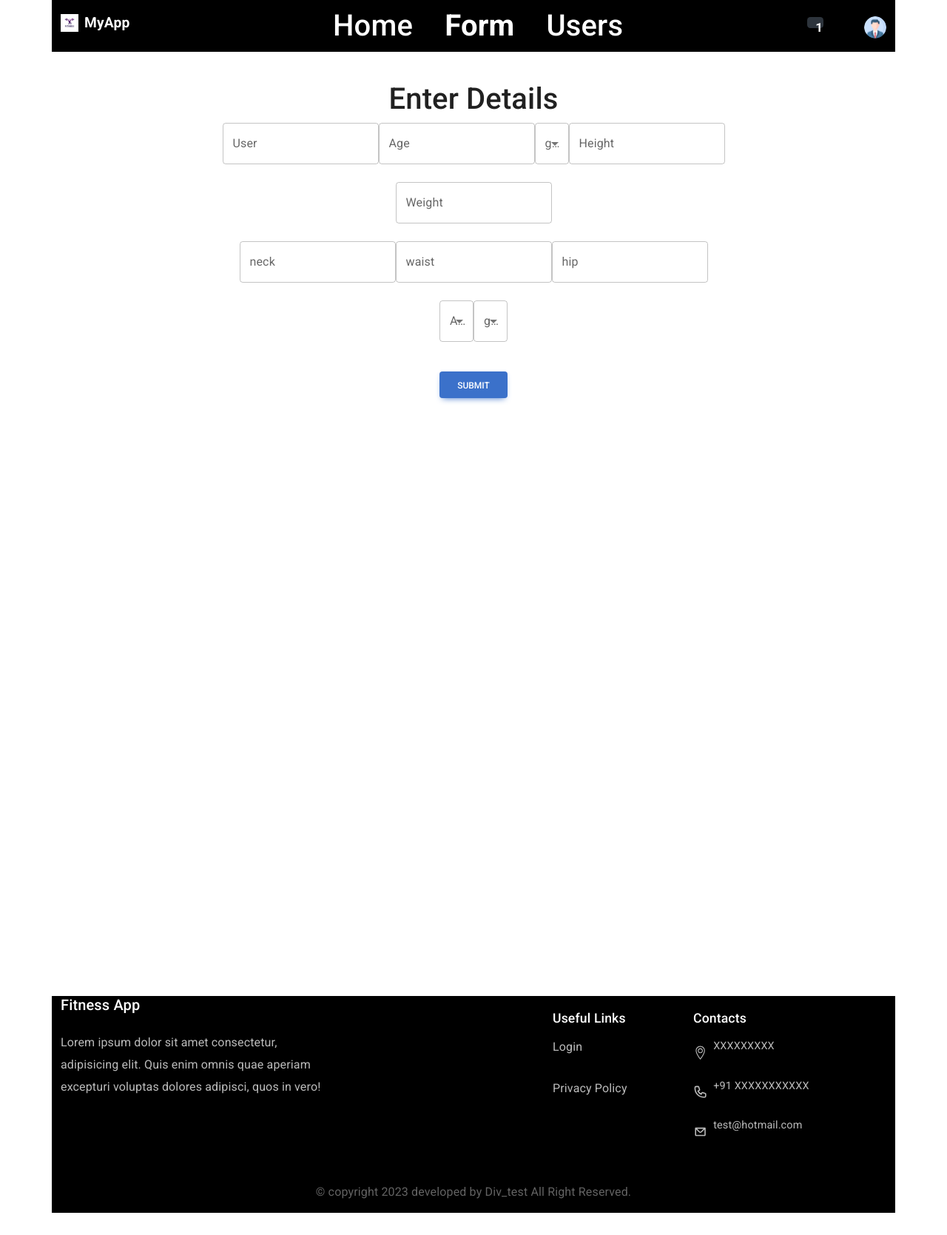
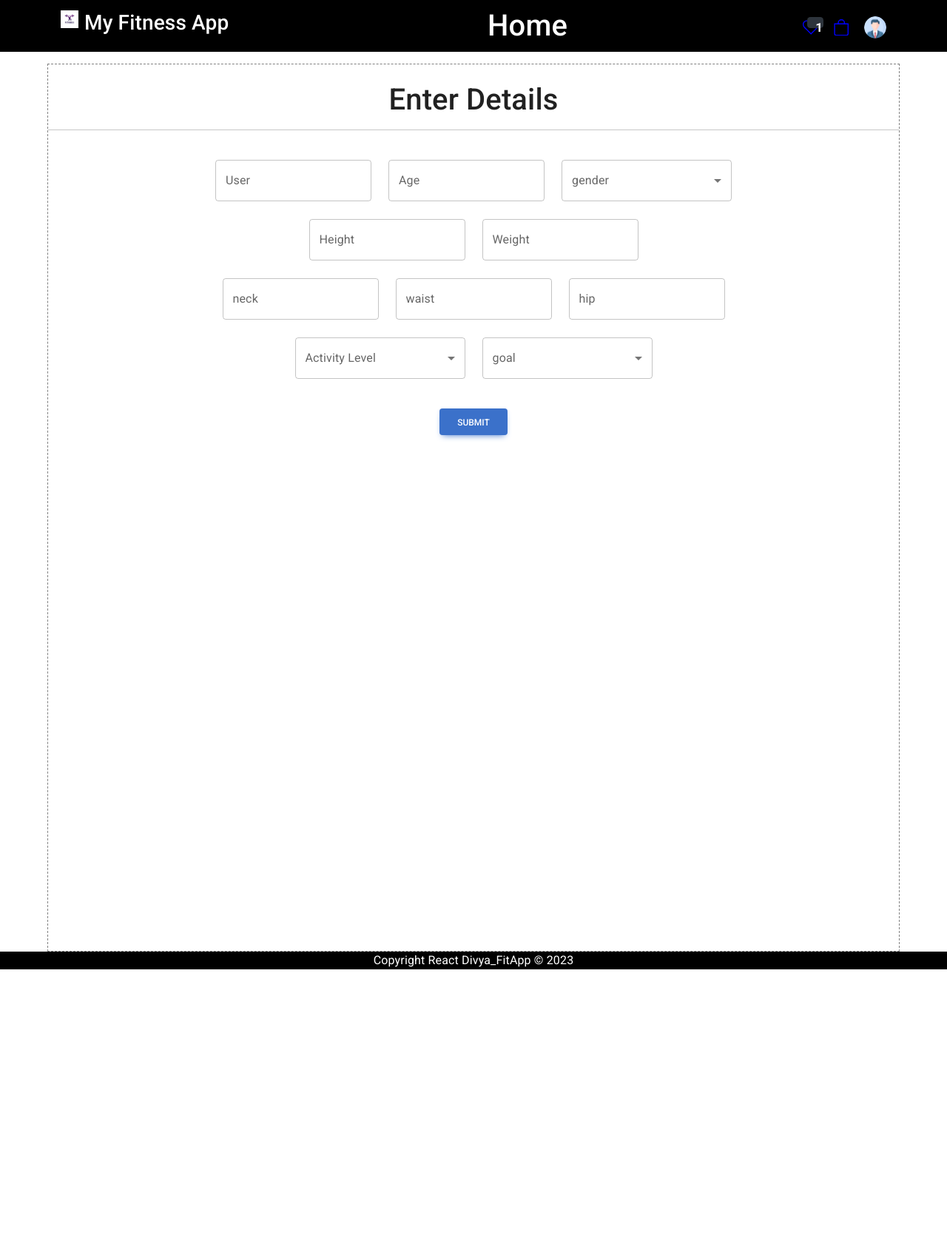
Before and after one commit to Divyao/NewFitnessApp, a React (Create React App) app: page /home in a window 1280 px wide. Shown: the whole page at 74% size. After the commit the page ends 1310 px from the top, so only its background shows below. Built offline with nearby package versions, Linux system fonts and the light colour scheme.

Commit message:
Fitness App

```diff
--- a/package.json
+++ b/package.json
@@ -22,6 +22,7 @@
     "react-dom": "^18.2.0",
     "react-icon": "^1.0.0",
     "react-icons": "^4.8.0",
+    "react-router-bootstrap": "^0.26.2",
     "react-router-dom": "^6.10.0",
     "react-scripts": "5.0.1",
     "react-toastify": "^9.1.1",
--- a/src/App.js
+++ b/src/App.js
@@ -6,6 +6,8 @@ import RegisterForm from './components/registration';
 import Login from './components/Login';
 import { Routes, Route } from 'react-router-dom';
 import 'bootstrap/dist/css/bootstrap.css';
+import Header from './components/header/Header';
+import Footer from './components/footer/Footer';
 
 
 // export const User = createContext({loginDetails});
@@ -13,7 +15,7 @@ import 'bootstrap/dist/css/bootstrap.css';
 function App() {
   return (
     <>
-
+   <Header/>
     <Routes>
         <Route path='/' element={<RegisterForm/>}/>
         <Route path='/login' element={<Login/>}/>
@@ -21,6 +23,7 @@ function App() {
         <Route path='/user' element={<UserForm/>}/>
         <Route path='/dashboard' element={<ExerciseCard/>}/>
     </Routes>
+    <Footer/>
 
 
     </>
--- a/src/components/Dashboard.js
+++ b/src/components/Dashboard.js
@@ -5,22 +5,17 @@ import  { useState, useEffect } from 'react';
 import axios  from 'axios';
 import Bodyfat from './Bodyfat';
 import { useLocation } from 'react-router-dom';
-import Footer from '../components/footer/Footer';
-import Header from '../components/header/Header';
-import  { useNavigate  } from 'react-router-dom';
 
 
 //import img1 from './img1.jpg';
 function ExerciseCard() {
 
-    const [details, setDetails] = useState({});
     const [bodyfat, setBodyfat] = useState('');
     const [idealWeight, setIdealWeight] = useState('');
     const [bmiValue ,setBMIValue] = useState('');
     const [macroValue ,setMacroValue] = useState('');
 
 
-    const nav = useNavigate();
     const location = useLocation();
 
     const newUserDet = location.state?.userDetails
@@ -77,8 +72,8 @@ function ExerciseCard() {
           height: newUserDet.height,
           weight: newUserDet.weight,
           gender: newUserDet.gender,
-          activitylevel: newUserDet.activitylevel,
-          goal:  newUserDet.goal
+          activitylevel: newUserDet.activity,
+          goal:  newUserDet.goals
         },
         headers: {
           'X-RapidAPI-Key': '4a0b82339bmshb4ed0c2cc0b76ebp1156aajsn3acd1ddc6749',
@@ -142,17 +137,15 @@ function ExerciseCard() {
         bmiUserData();
         idealWtData();
         macroData();
-    }, []);
+    }, [newUserDet]);
 
 
 
   return (
     <div className="container-sm">
-     <Header/>
      <Container className='p-4'>
     <Bodyfat bodyfatprop={bodyfat} bmiprop ={bmiValue} idealwtprop={idealWeight} macroprop ={macroValue}/>
     </Container>
-    <Footer/>
     </div>
 
   );
--- a/src/components/Input.js
+++ b/src/components/Input.js
@@ -3,23 +3,13 @@ import CssBaseline from '@mui/material/CssBaseline';
 import Box from '@mui/material/Box';
 import Container from '@mui/material/Container';
 import  { useState} from 'react';
-import { TextField,  Paper } from '@mui/material';
-import { styled } from '@mui/material/styles';
+import { TextField } from '@mui/material';
 import MenuItem from '@mui/material/MenuItem';
 import {db} from '../firebase';
-import { collection, addDoc, getDocs } from "firebase/firestore";
+import { collection, addDoc } from "firebase/firestore";
 import { useNavigate, useLocation } from "react-router-dom";
 import {Button} from 'react-bootstrap';
-import Footer from '../components/footer/Footer';
-import Header from '../components/header/Header';
 
-const Item = styled(Paper)(({ theme }) => ({
-  backgroundColor: theme.palette.mode === 'dark' ? '#1A2027' : '#fff',
-  ...theme.typography.body2,
-  padding: theme.spacing(1),
-  textAlign: 'center',
-  color: theme.palette.text.secondary,
-}));
 
 const genderList = [
   {
@@ -107,7 +97,6 @@ const activelyLevelList = [
     const [goals, setGoals] = useState('');
     const [user, setUser] = useState('');
     const [inputBtn,setInpBtn]=useState(false)
-    const [emailInp,setEmailInp]=useState('')
 
     const nav = useNavigate();
     const location = useLocation();
@@ -167,22 +156,28 @@ const activelyLevelList = [
     }
     return(
       <React.Fragment>
-         <Header/>
       <CssBaseline />
-      <Container fixed>
-        <Box sx={{ height: '150vh' }} >
+      <Container className="container-md" fixed>
+        <Box sx={{
+        height: '150vh', border: '1px dashed grey'
+      }}>
+
+
         <div align="center">
        <form onSubmit={onSubmitHandler}>
        <br/>
        <h1>Enter Details</h1>
+       <hr/>
+       <br/>
        <TextField  label="User" value={user} onChange=  { (e) => setUser(e.target.value) } />
-         <TextField  label="Age" value={age} onChange=  { (e) => setAge(e.target.value) } />
+         <TextField style={{marginLeft: "2%", }} label="Age" value={age} onChange=  { (e) => setAge(e.target.value) } />
          {/* <TextField label="Gender" value={gender} onChange={(e) => setGender(e.target.value)} /> */}
-         <TextField
+         <TextField  style={{marginLeft: "2%", width:"20%"}}
           id="outlined-select-activity"
           select
           label="gender"
           defaultValue="male"
+          placeholder='gender'
           value={gender}
           onChange={(e) => setGender(e.target.value)}
         >
@@ -193,18 +188,20 @@ const activelyLevelList = [
           ))}
         </TextField>
 
-         <TextField  label="Height" value={height} onChange={(e) => setHeight(e.target.value)} />
          <br/>
          <br/>
-        <TextField  label="Weight" value={weight} onChange={(e) => setWeight(e.target.value)} />
+         <TextField  label="Height" value={height} onChange={(e) => setHeight(e.target.value)} />
+
+        <TextField  style={{marginLeft: "2%", }} label="Weight" value={weight} onChange={(e) => setWeight(e.target.value)} />
         <br/>
          <br/>
          <TextField label="neck" value={neck} onChange={(e) => setNeck(e.target.value)} />
-         <TextField  label="waist" value={waist} onChange={(e) => setWaist(e.target.value)} />
-         <TextField  label="hip" value={hip} onChange={(e) => setHip(e.target.value)} />
+         <TextField style={{marginLeft: "2%", }} label="waist" value={waist} onChange={(e) => setWaist(e.target.value)} />
+         <TextField style={{marginLeft: "2%", }} label="hip" value={hip} onChange={(e) => setHip(e.target.value)} />
          <br/>
          <br/>
          <TextField
+          style={{ width:"20%"}}
           id="outlined-select-activity"
           select
           label="Activity Level"
@@ -220,6 +217,7 @@ const activelyLevelList = [
         </TextField>
 
         <TextField
+          style={{marginLeft: "2%", width:"20%"}}
           id="outlined-select-goal"
           select
           label="goal"
@@ -252,7 +250,6 @@ const activelyLevelList = [
 
     </Box>
       </Container>
-      <Footer />
     </React.Fragment>
     )
  }
--- a/src/components/footer/Footer.js
+++ b/src/components/footer/Footer.js
@@ -1,66 +1,80 @@
-import React from 'react'
-import "./Foote.css"
-import { Link } from 'react-router-dom'
-import { Container, Row, Col, ListGroup, ListGroupItem } from 'reactstrap'
-import {TfiLocationPin} from "react-icons/tfi"
-import {HiOutlinePhone} from "react-icons/hi"
-import {CgMail} from "react-icons/cg"
+// import React from 'react'
+// import "./Foote.css"
+// import { Link } from 'react-router-dom'
+// import { Container, Row, Col, ListGroup, ListGroupItem } from 'reactstrap'
+// import {TfiLocationPin} from "react-icons/tfi"
+// import {HiOutlinePhone} from "react-icons/hi"
+// import {CgMail} from "react-icons/cg"
+
+// const Footer = () => {
+//   const year=new Date().getFullYear();
+//   return (
+//     <footer className='footer'>
+//       <Container style={{ backgroundColor: 'black' }} text="white">
+//         <Row>
+//           <Col lg='4'>
+//               <div>
+//                 <h1 className='text-white fs-5 fw-800'>Fitness App</h1>
+//               </div>
+//             <p className="footer__text mt-4">
+//               Lorem ipsum dolor sit amet consectetur, adipisicing elit. Quis enim omnis quae aperiam excepturi voluptas dolores adipisci, quos in vero!
+//             </p>
+//           </Col>
+//           <Col lg='3'>
+//           </Col>
+//           <Col lg='2'>
+//           <div className="footer__quick-links">
+//             <h4 className="quick__links-title">Useful Links</h4>
+//             <ListGroup>
+//               <ListGroupItem className='ps-0 border-0'>
+//               <p><Link to='#'>Login</Link></p>
+//               </ListGroupItem>
+//               <ListGroupItem className='ps-0 border-0'>
+//               <p><Link to='#'>Privacy Policy</Link></p>
+//               </ListGroupItem>
+//             </ListGroup>
+//           </div>
+//           </Col>
+//           <Col lg='3'>
+//           <div className="footer__quick-links">
+//             <h4 className="quick__links-title">Contacts</h4>
+//             <ListGroup className='footer__contact'>
+//               <ListGroupItem className='ps-0 border-0 d-flex align-items-center gap-2'>
+//                 <span><TfiLocationPin/></span>
+//                 <p>XXXXXXXXX</p>
+//               </ListGroupItem>
+//               <ListGroupItem className='ps-0 border-0 d-flex align-items-center gap-2'>
+//               <span><HiOutlinePhone/></span>
+//                 <p>+91 XXXXXXXXXXX</p>
+//               </ListGroupItem>
+//               <ListGroupItem className='ps-0 border-0 d-flex align-items-center gap-2'>
+//               <span><CgMail/></span>
+//                 <p>test@hotmail.com</p>
+//               </ListGroupItem>
+//             </ListGroup>
+//           </div>
+//           </Col>
+//           <Col lg='12'>
+//             <p className="footer__copyright text-center"><span>&#169;</span> copyright {year} developed by Div_test All Right Reserved.</p>
+//           </Col>
+//         </Row>
+//       </Container>
+//     </footer>
+//   )
+// }
+
+// export default Footer
 
 const Footer = () => {
-  const year=new Date().getFullYear();
+  const year = new Date().getFullYear()
   return (
-    <footer className='footer'>
-      <Container style={{ backgroundColor: 'black' }} text="white">
-        <Row>
-          <Col lg='4'>
-              <div>
-                <h1 className='text-white fs-5 fw-800'>Fitness App</h1>
-              </div>
-            <p className="footer__text mt-4">
-              Lorem ipsum dolor sit amet consectetur, adipisicing elit. Quis enim omnis quae aperiam excepturi voluptas dolores adipisci, quos in vero!
-            </p>
-          </Col>
-          <Col lg='3'>
-          </Col>
-          <Col lg='2'>
-          <div className="footer__quick-links">
-            <h4 className="quick__links-title">Useful Links</h4>
-            <ListGroup>
-              <ListGroupItem className='ps-0 border-0'>
-              <p><Link to='#'>Login</Link></p>
-              </ListGroupItem>
-              <ListGroupItem className='ps-0 border-0'>
-              <p><Link to='#'>Privacy Policy</Link></p>
-              </ListGroupItem>
-            </ListGroup>
-          </div>
-          </Col>
-          <Col lg='3'>
-          <div className="footer__quick-links">
-            <h4 className="quick__links-title">Contacts</h4>
-            <ListGroup className='footer__contact'>
-              <ListGroupItem className='ps-0 border-0 d-flex align-items-center gap-2'>
-                <span><TfiLocationPin/></span>
-                <p>XXXXXXXXX</p>
-              </ListGroupItem>
-              <ListGroupItem className='ps-0 border-0 d-flex align-items-center gap-2'>
-              <span><HiOutlinePhone/></span>
-                <p>+91 XXXXXXXXXXX</p>
-              </ListGroupItem>
-              <ListGroupItem className='ps-0 border-0 d-flex align-items-center gap-2'>
-              <span><CgMail/></span>
-                <p>test@hotmail.com</p>
-              </ListGroupItem>
-            </ListGroup>
-          </div>
-          </Col>
-          <Col lg='12'>
-            <p className="footer__copyright text-center"><span>&#169;</span> copyright {year} developed by Div_test All Right Reserved.</p>
-          </Col>
-        </Row>
-      </Container>
-    </footer>
+    <>
+    <div style={{ backgroundColor: 'black', color: 'white'}} >
+      <footer className='text-center text-capitalize'>
+        copyright react Divya_FitApp &copy; {year}
+      </footer>
+      </div>
+    </>
   )
 }
-
 export default Footer
--- a/src/components/header/Header.js
+++ b/src/components/header/Header.js
@@ -42,26 +42,23 @@ useEffect(()=>{
             path:"/",
             name:"Home",
         },
-        {
-            path:"/home",
-            name:"Form",
-        },
-        {
-            path:"/user",
-            name:"Users "
-        }
+
+
     ]
+
+
 
     const navigate=useNavigate();
   return (
+    <div style={{ backgroundColor: 'black', color: 'Blue'}}>
    <header className={`header ${nav && 'sticky__header'}`}>
- <Container style={{ backgroundColor: 'black' }} text="white">
+ <Container  text="white">
     <Row>
         <div className="nav__wrapper">
             <div className="logo">
                 <img onClick={()=>{navigate("/")}} src={logo} alt="logo" />
                 <div>
-                    <h1 className='text-white' onClick={()=>{navigate("/")}}>MyApp</h1>
+                    <h3 className='text-white' onClick={()=>{navigate("/")}}>My Fitness App</h3>
                     {/* <p>Since 1992</p> */}
                 </div>
             </div>
@@ -108,6 +105,7 @@ useEffect(()=>{
     </Row>
  </Container>
     </header>
+    </div>
   )
 }
 
```
Also changed, not shown: src/components/Login.js (+3 -5 lines), src/components/User.js (+2 -7 lines), src/components/registration.js (+4 -12 lines), src/components/header/Meta.js (added), 1 other file (tests, documents, lock files or other folders).
